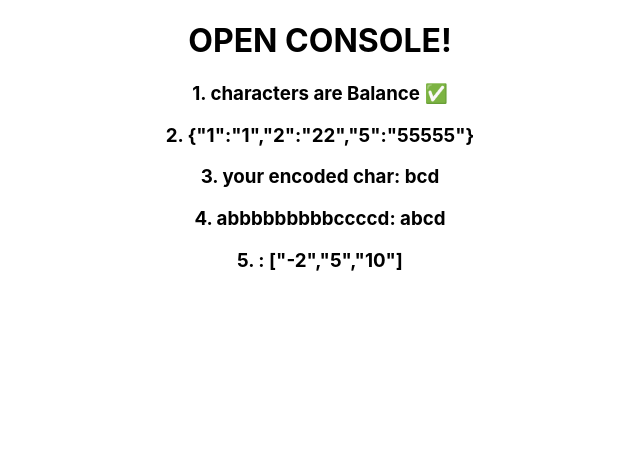
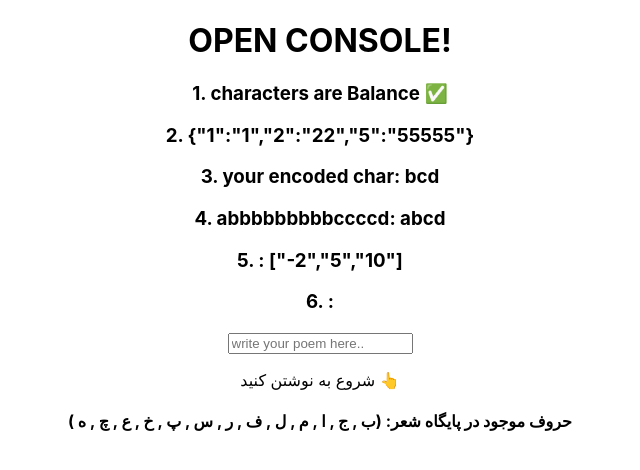
Before and after one commit to M-Hosseini80/mst-arman-challenges, a React (Create React App) app: page / in a window 1280 px wide. Shown: the top 470 px of the page, without its empty margins (320-960 px from the left). Built offline with nearby package versions, Linux system fonts and the light colour scheme.

Commit message:
final project, done!

```diff
--- a/src/App.js
+++ b/src/App.js
@@ -4,6 +4,8 @@ import GetRepeatedInfo from './components/Get-repeated-info';
 import Encoder from './components/Encoder';
 import RemoveRepetitive from './components/Remove-repetitive';
 import Operations from './components/Operations';
+import Poetry from './components/Poetry';
+
 function App() {
   return (
     <div className="App">
@@ -13,6 +15,7 @@ function App() {
       <Encoder inputString="abz" repeatCount="2" />
       <RemoveRepetitive string="abbbbbbbbbccccd" />
       <Operations ops="-2 5 D + R" />
+      <Poetry />
     </div>
   );
 }
--- /dev/null
+++ b/src/components/Poems.json
@@ -0,0 +1,17 @@
+[
+    "به لاله نرگس مخمور گفت وقت سحر|که هر که در صف باغ است صاحب هنریست",
+    "بنفشه مژدهٔ نوروز میدهد ما را|شکوفه را ز خزان وز مهرگان خبریست",
+    "بجز رخ تو که زیب و فرش ز خون دل است|بهر رخی که درین منظر است زیب و فریست",
+    "جواب داد که من نیز صاحب هنرم|درین صحیفه ز من نیز نقشی و اثریست",
+    "اوفتادستیم زیر چرخ جور|بر سر ما میزند این چرخ دور",
+    "من از این ساعت شدم پیل دمان|نیست اینجا جای پیل و پیلبان",
+    "لانهٔ موران کجا و پیل مست|باید اندر خانهٔ دیگر نشست",
+    "فیل گفت این راه مشکل واگذار|کار خود میکن، ترا با ما چکار",
+    "روز را با کشت و زرع و شخم آوردن بشب|شامگاهان در تنور خویشتن نان داشتن",
+    "سربلندی خواستن در عین پستی، ذره‌وار|آرزوی صحبت خورشید رخشان داشتن",
+    "پروانه جز بشوق در آتش نمیگداخت|میدید شعله در سر و پروای سر نداشت",
+    "خرمن نکرده توده کسی موسم درو|در مزرعی که وقت عمل برزگر نداشت",
+    "عالمی طعنه زد به نادانی|که بهر موی من دو صد هنر است",
+    "چون توئی را به نیم جو نخرند|مرد نادان ز چارپا بتر است",
+    "هنر و فضل در سپهر وجود|عالم افروز چون خور و قمر است"
+]
--- /dev/null
+++ b/src/components/Poetry.js
@@ -0,0 +1,36 @@
+import React, { useState } from 'react'
+
+// poems list
+import Poems from './Poems'
+
+export default function Poetry(verse) {
+    let result = null;
+
+    const [poem, setPoem] = useState("شروع به نوشتن کنید 👆");
+    const PoemsJson = Poems
+
+    // change input text function
+    const changeHandler = (e) => {
+        if (e.target.value === '') {
+            setPoem("شروع به نوشتن کنید 👆")
+        } else {
+            PoemsJson.map((po, index) => {
+
+                if (po.slice(0, 1).includes(e.target.value.slice(-1))) {
+                    setPoem(po)
+                }
+            })
+        }
+    }
+
+    return (
+        <div>
+            <h3>6. : {result}</h3>
+            <input onChange={changeHandler} type="text" placeholder="write your poem here.." />
+            <p>
+                {poem}
+            </p>
+            <h4>حروف موجود در پایگاه شعر: (ب , ج , ا , م , ل , ف , ر , س , پ , خ , ع , چ , ه )</h4>
+        </div>
+    )
+}
```
